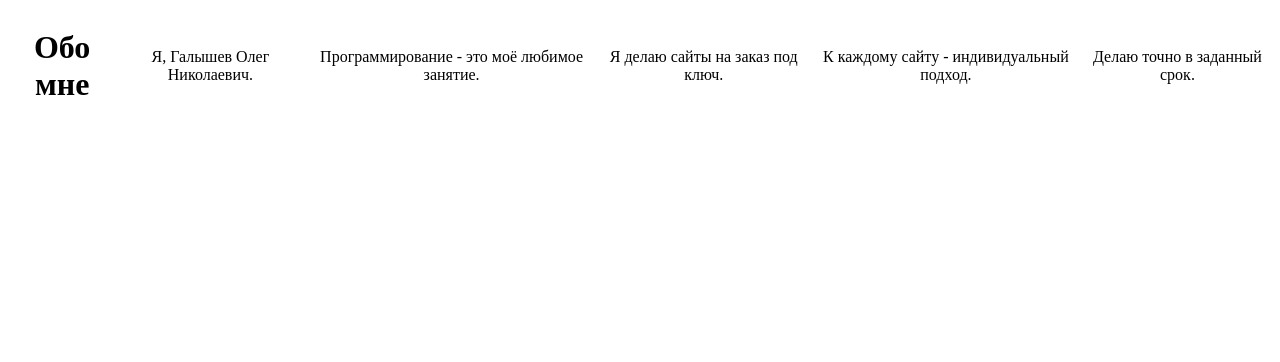
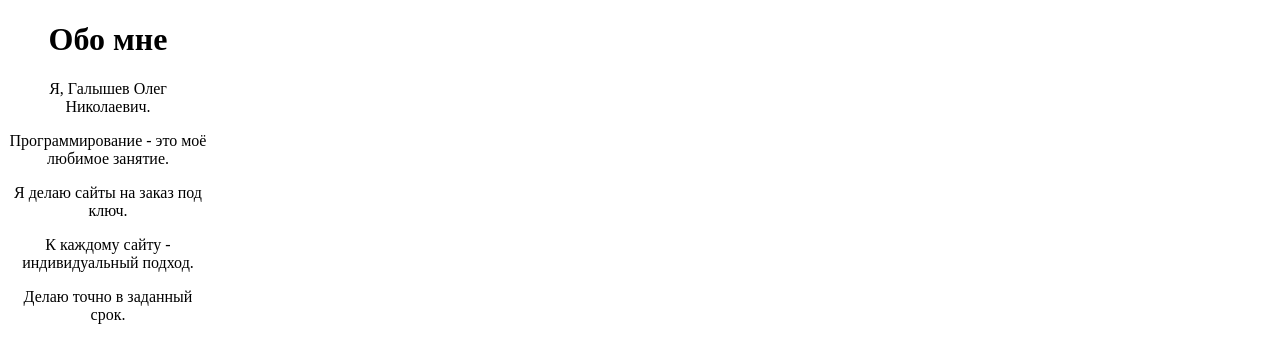
Before and after one commit to dadida1978/dadida1978.github.io, a plain HTML site: page index.html in a window 1280 px wide. Drawn offline with Linux system fonts and the light colour scheme.

Commit message:
Revert "стили6"
This reverts commit 961ae8856af8bb547bf6e6dcf80b84e86581ab1d.

```diff
--- a/index.html
+++ b/index.html
@@ -12,8 +12,7 @@ text-align: center;
 }
 div {
 background-color: #df76a;
-display: flex;
-align-items: center;
+width: 200px;
 }
 </style>
 </head>
```
